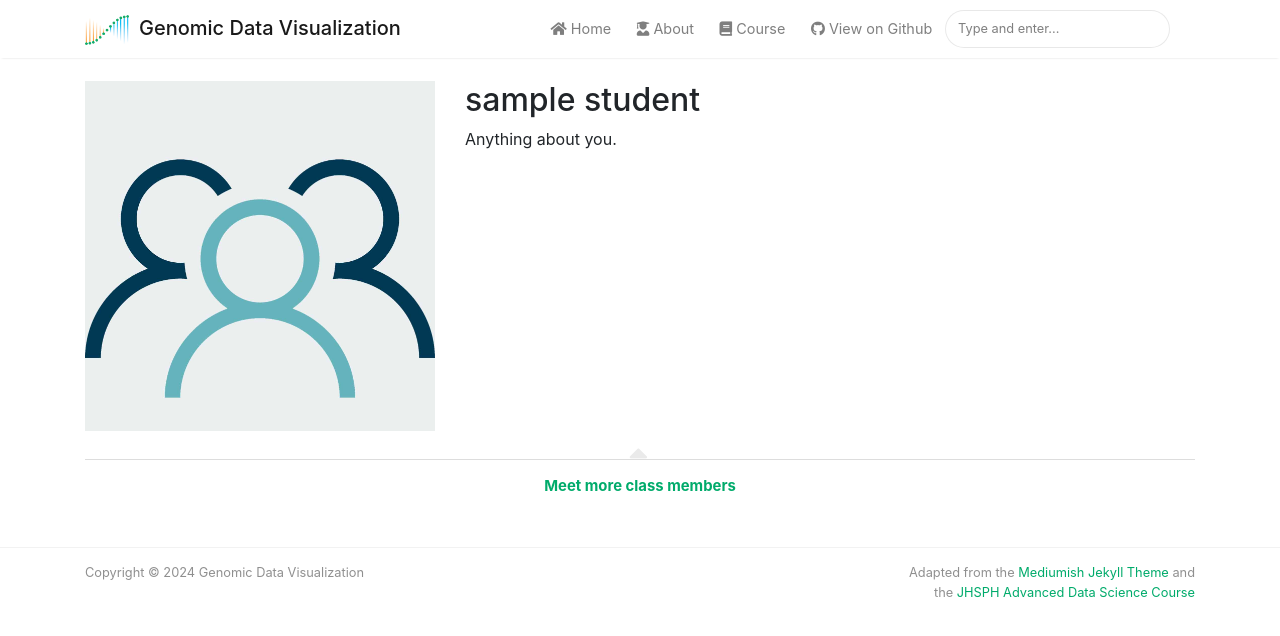
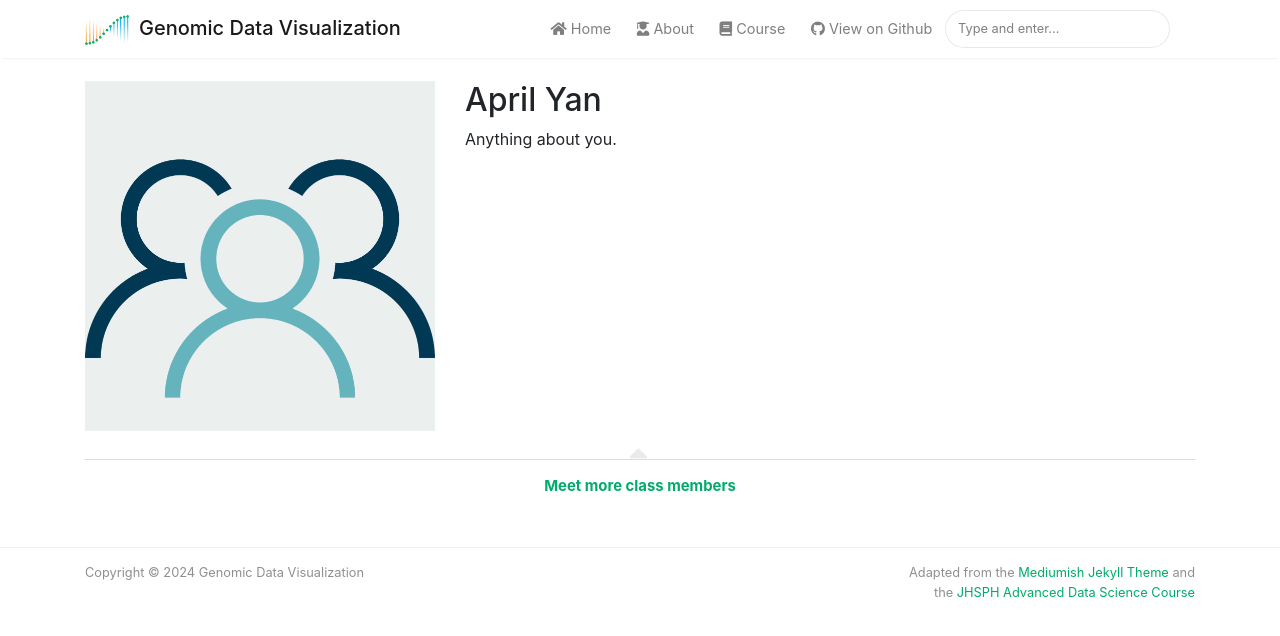
Before and after one commit to JEFworks-Lab/genomic-data-visualization-2024, a Jekyll site: the page built from _authors/yyan67.md, in a window 1280 px wide. Shown: the top 636 px of the page. Built offline with Jekyll 4.4.1, drawn with Linux system fonts in a browser that asks for light colours; nearby versions of some CDN libraries.

Commit message:
change student name

```diff
--- a/_authors/samplestudent.md
+++ b/_authors/yyan67.md
@@ -1,7 +1,7 @@
 ---
 layout: profile
-name: sample student
-jhed: jhed
+name: April Yan
+jhed: yyan67
 avatar: '/profiles/samplestudent.jpg'
 description: "Anything about you."
 ---
```
Also changed, not shown: 1 other file.
